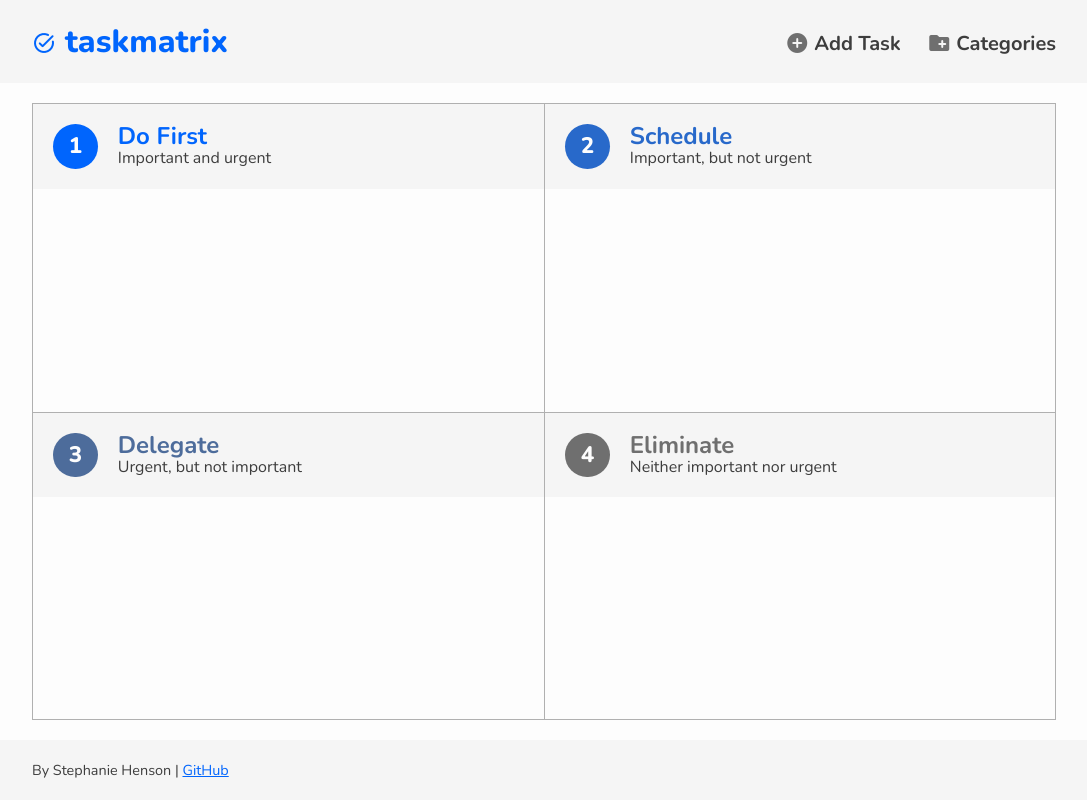
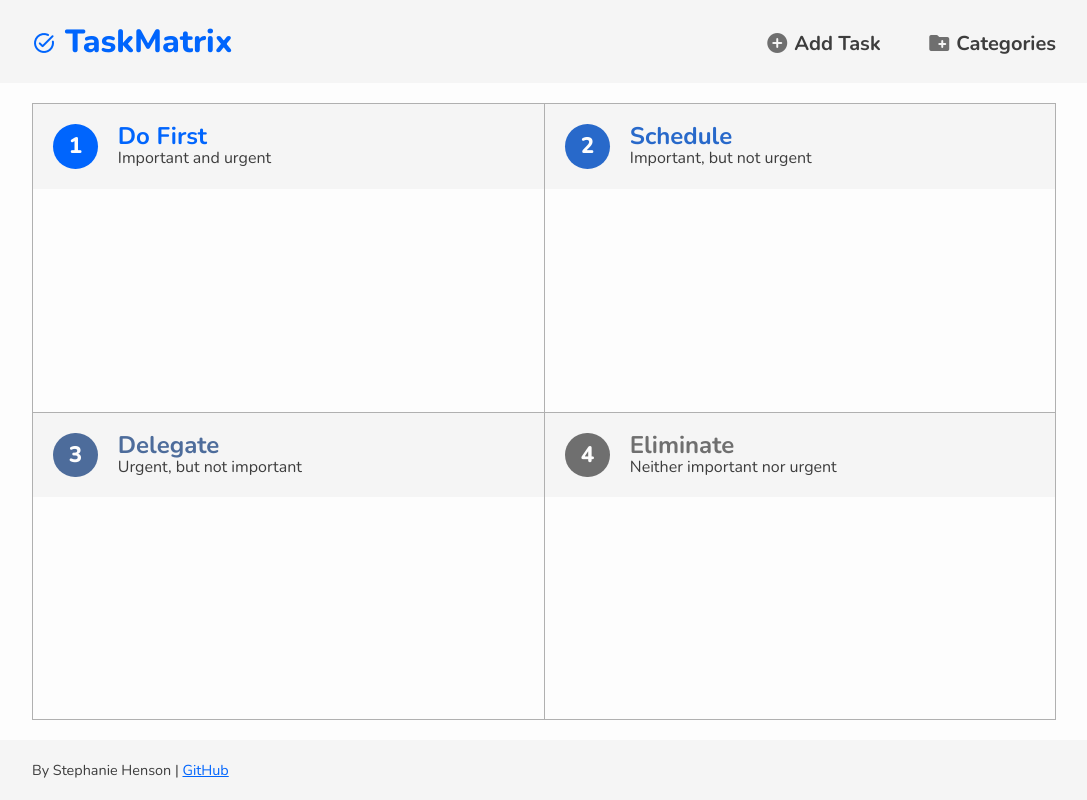
Before and after one commit to s-hens/taskmatrix, a website built with webpack: page dist/index.html in a window 1280 px wide. Shown: the whole page, without its empty margins (96-1183 px from the left). Built offline with nearby package versions, Linux system fonts and the light colour scheme.

Commit message:
Minor CSS tweaks

```diff
--- a/src/style.css
+++ b/src/style.css
@@ -25,7 +25,7 @@ body {
 h1 {
     color: var(--accent);
     font-size: 2em;
-    margin: 0;
+    margin: 0 100px 0 0;
     font-weight: 800;
     display: inline-block;
 }
@@ -115,11 +115,11 @@ h1 .material-icons-round {
 nav {
     display: grid;
     grid-template-columns: 1fr 1fr;
+    gap: 40px;
 }
 
 nav button {
     border: 0;
-    margin-left: 20px;
 }
 
 nav button .material-icons-round {
```
Also changed, not shown: dist/index.html.
